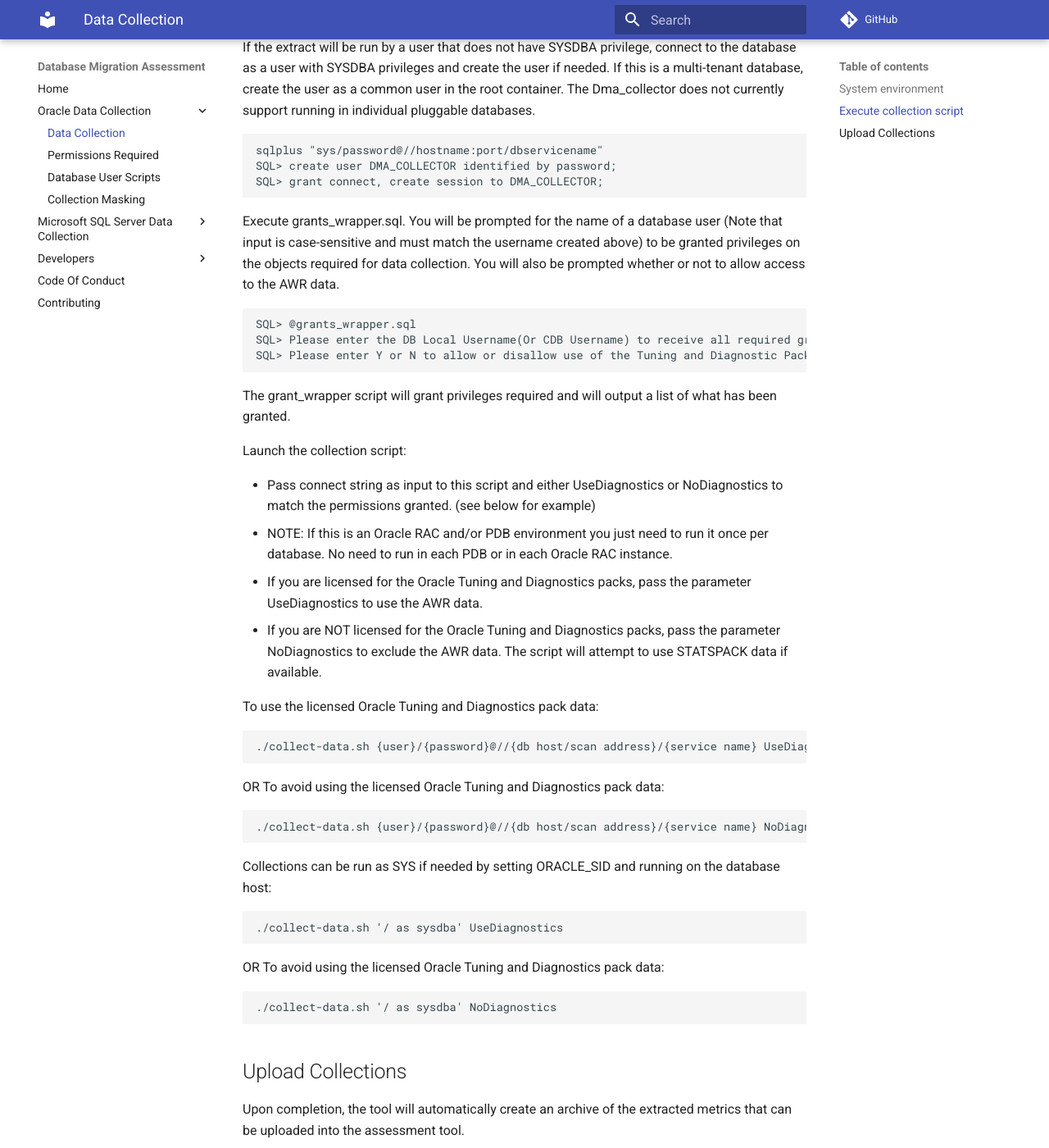
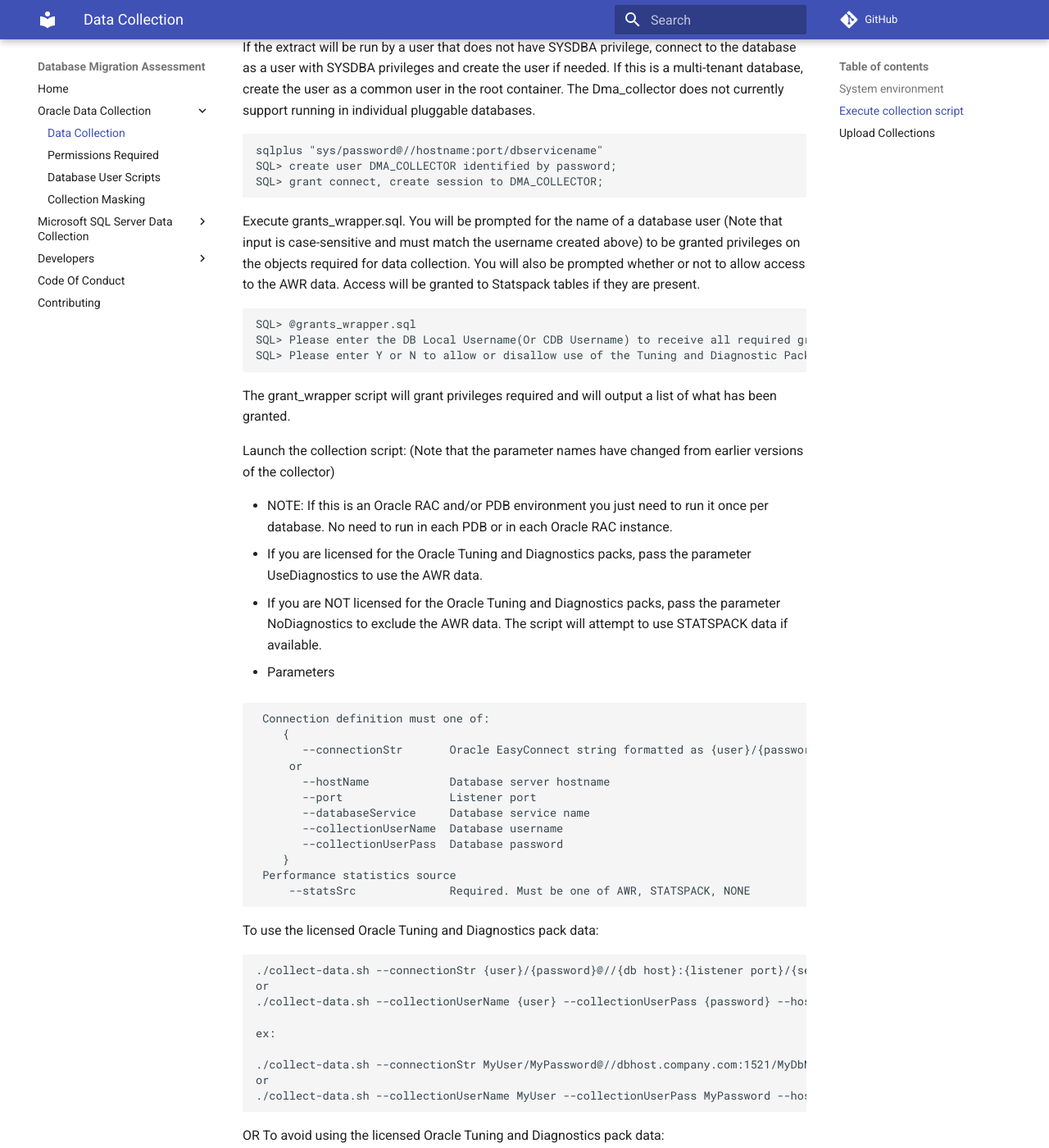
Before and after one commit to GoogleCloudPlatform/database-assessment, an MkDocs documentation site: the page built from docs/user_guide/oracle/collection_scripts.md, in a window 1280 px wide and 1400 px high, scrolled down 940 px. Shown: the whole window at 82% size. Built offline with MkDocs 1.6.1 and Material for MkDocs 9.7.7, drawn with Linux system fonts in a browser that asks for light colours; comment, search, counter and statistics services are not loaded; some of the changed text lies outside the part shown.

Commit message:
Update documentation. Add help text to collect_data.sh Change collection of non-cumulative stats.

````diff
--- a/docs/user_guide/oracle/collection_scripts.md
+++ b/docs/user_guide/oracle/collection_scripts.md
@@ -51,6 +51,7 @@ Execute grants_wrapper.sql. You will be prompted for the name of a database user
 (Note that input is case-sensitive and must match the username created above) to be granted
 privileges on the objects required for data collection.
 You will also be prompted whether or not to allow access to the AWR data.
+Access will be granted to Statspack tables if they are present.
 
 ```shell
 SQL> @grants_wrapper.sql
@@ -60,37 +61,69 @@ SQL> Please enter Y or N to allow or disallow use of the Tuning and Diagnostic P
 
 The grant_wrapper script will grant privileges required and will output a list of what has been granted.
 
-Launch the collection script:
+Launch the collection script: (Note that the parameter names have changed from earlier versions of the collector)
 
-- Pass connect string as input to this script and either UseDiagnostics or NoDiagnostics to match the permissions granted. (see below for example)
 - NOTE: If this is an Oracle RAC and/or PDB environment you just need to run it once per database. No need to run in each PDB or in each Oracle RAC instance.
   - If you are licensed for the Oracle Tuning and Diagnostics packs, pass the parameter UseDiagnostics to use the AWR data.
   - If you are NOT licensed for the Oracle Tuning and Diagnostics packs, pass the parameter NoDiagnostics to exclude the AWR data. The script will attempt to use STATSPACK data if available.
 
+  - Parameters
+```
+ Connection definition must one of:
+    {
+       --connectionStr       Oracle EasyConnect string formatted as {user}/{password}@//{db host}:{listener port}/{service name}
+     or
+       --hostName            Database server hostname
+       --port                Listener port
+       --databaseService     Database service name
+       --collectionUserName  Database username
+       --collectionUserPass  Database password
+    }
+ Performance statistics source
+     --statsSrc              Required. Must be one of AWR, STATSPACK, NONE
+```
+
+
 To use the licensed Oracle Tuning and Diagnostics pack data:
 
 ```shell
-./collect-data.sh {user}/{password}@//{db host/scan address}/{service name} UseDiagnostics
+./collect-data.sh --connectionStr {user}/{password}@//{db host}:{listener port}/{service name} --statsSrc AWR
+or
+./collect-data.sh --collectionUserName {user} --collectionUserPass {password} --hostName {db host} --port {listener port} --databaseService {service name} --statsSrc AWR
+
+ex:
+
+./collect-data.sh --connectionStr MyUser/MyPassword@//dbhost.company.com:1521/MyDbName.company.com --statsSrc AWR
+or
+./collect-data.sh --collectionUserName MyUser --collectionUserPass MyPassword --hostName dbhost.company.com --port 1521 --databaseService MyDbName.company.com --statsSrc AWR
 ```
 
 OR
 To avoid using the licensed Oracle Tuning and Diagnostics pack data:
 
 ```shell
-./collect-data.sh {user}/{password}@//{db host/scan address}/{service name} NoDiagnostics
+./collect-data.sh --connectionStr {user}/{password}@//{db hosti}:{listener port}/{service name} --statsSrc STATSPACK
+or
+./collect-data.sh --collectionUserName {user} --collectionUserPass {password} --hostName {db host} --port {listener port} --databaseService {service name} --statsSrc STATSPACK
+
+ex:
+
+./collect-data.sh --connectionStr MyUser/MyPassword@//dbhost.company.com:1521/MyDbName.company.com --statsSrc STATSPACK
+or
+./collect-data.sh --collectionUserName MyUser --collectionUserPass MyPassword --hostName dbhost.company.com --port 1521 --databaseService MyDbName.company.com --statsSrc STATSPACK
 ```
 
 Collections can be run as SYS if needed by setting ORACLE_SID and running on the database host:
 
 ```shell
-./collect-data.sh '/ as sysdba' UseDiagnostics
+./collect-data.sh '/ as sysdba' --statsSrc AWR
 ```
 
 OR
 To avoid using the licensed Oracle Tuning and Diagnostics pack data:
 
 ```shell
-./collect-data.sh '/ as sysdba' NoDiagnostics
+./collect-data.sh '/ as sysdba' --statsSrc STATSPACK
 ```
 
 ## Upload Collections
````
Also changed, not shown: 2 other files.
